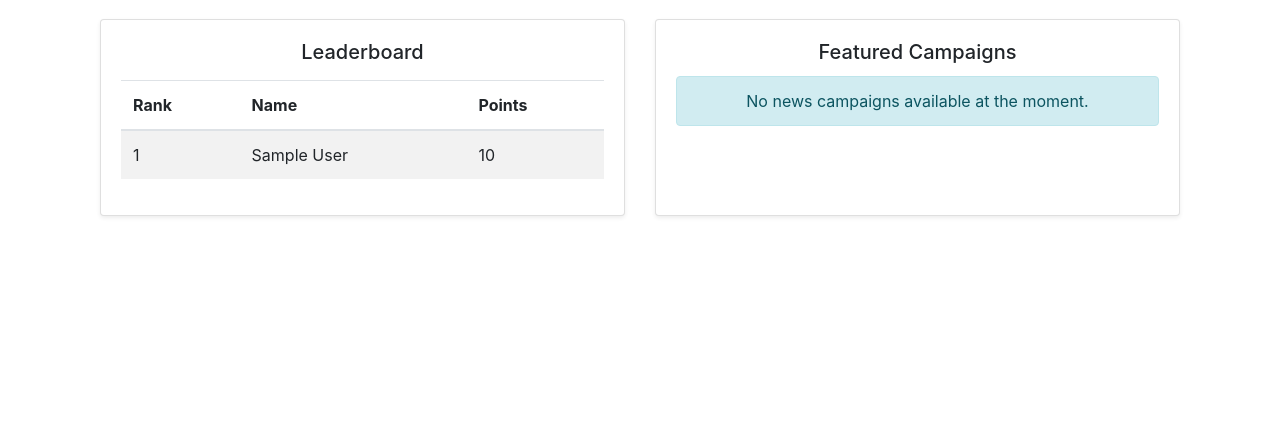
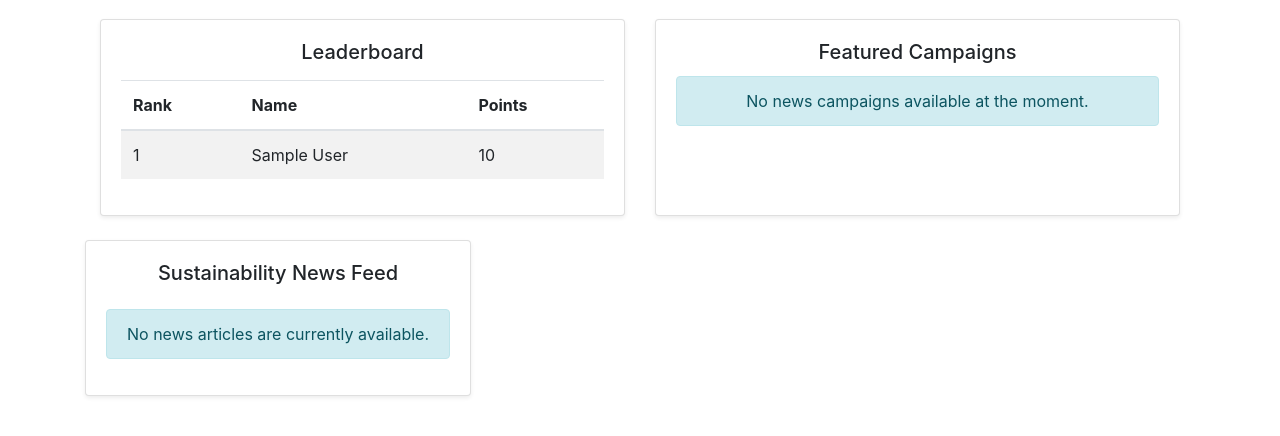
Before and after one commit to CSCI3356-Fall2024/Electronic-Eagles, a Django app: page / in a window 1280 px wide. Shown: the part 325-761 px from the top of the page. Run offline with Django 5.2, Linux system fonts and the light colour scheme; a user stored in the database is signed in; tables that the repository leaves empty hold one stand-in row (values such as "Sample post"); grey boxes marked "Sample" are stand-in pictures.

Commit message:
Add Author field, Landing page HTML not finished

```diff
--- a/delivery3/app/forms.py
+++ b/delivery3/app/forms.py
@@ -62,7 +62,7 @@ class RewardForm(forms.ModelForm):
 class NewsForm(forms.ModelForm):
     class Meta:
         model = News
-        fields = ['title', 'description', 'image', 'start_time', 'end_time']
+        fields = ['title', 'author', 'description', 'image', 'start_time', 'end_time']
         widgets = {
             'start_time': forms.DateTimeInput(attrs={
                 'type': 'datetime-local',
--- a/delivery3/app/models.py
+++ b/delivery3/app/models.py
@@ -112,6 +112,7 @@ class Reward(models.Model):
 
 class News(models.Model):
     title = models.CharField(max_length=200)
+    author = models.CharField(max_length=200)
     description = models.TextField()
     image = models.ImageField(upload_to='news/', blank=True, null=True)
     start_time = models.DateTimeField()
--- a/delivery3/app/templates/active_news.html
+++ b/delivery3/app/templates/active_news.html
@@ -13,6 +13,7 @@
             <thead>
                 <tr>
                     <th>Title</th>
+                    <th>Author</th>
                     <th>Start Date</th>
                     <th>End Date</th>
                     <th>Actions</th>
@@ -22,6 +23,7 @@
                 {% for news in active_news %}
                     <tr>
                         <td>{{ news.title }}</td>
+                        <td>{{ news.author }}</td>
                         <td>{{ news.start_time }}</td>
                         <td>{{ news.end_time }}</td>
                         <td>
@@ -44,6 +46,7 @@
             <thead>
                 <tr>
                     <th>Title</th>
+                    <th>Author</th>
                     <th>Start Date</th>
                     <th>End Date</th>
                     <th>Actions</th>
@@ -53,6 +56,7 @@
                 {% for news in inactive_news %}
                     <tr>
                         <td>{{ news.title }}</td>
+                        <td>{{ news.author }}</td>
                         <td>{{ news.start_time }}</td>
                         <td>{{ news.end_time }}</td>
                         <td>
--- a/delivery3/app/templates/edit_news.html
+++ b/delivery3/app/templates/edit_news.html
@@ -24,6 +24,10 @@
                                 <tr>
                                     <th><label for="news-title">News Title <span class="required-asterisk">*</span></label></th>
                                     <td><input type="text" id="news-title" name="title" class="form-control" value="{{ form.title.value }}" required></td>
+                                </tr>
+                                <tr>
+                                    <th><label for="news-author">Author <span class="required-asterisk">*</span></label></th>
+                                    <td><input type="text" id="news-author" name="author" class="form-control" value="{{ form.author.value }}" required></td>
                                 </tr>
                                 <tr>
                                     <th><label for="start-time">Start Date & Time <span class="required-asterisk">*</span></label></th>
--- a/delivery3/app/templates/landing_page.html
+++ b/delivery3/app/templates/landing_page.html
@@ -47,10 +47,10 @@
                 <div class="card-body">
                     <h5 class="card-title text-center">Featured Campaigns</h5>
                     <div class="news-feed-container">
-                        {% if news_campaigns %}
+                        {% if featured_campaigns %}
                         <div class="d-flex justify-content-center">
                             <div class="container py-3" style="max-height: 500px; overflow-y: auto;">
-                                {% for campaign in news_campaigns %}
+                                {% for campaign in featured_campaigns %}
                                 <div class="card shadow-sm mb-3">
                                     {% if campaign.cover_photo %}
                                         <img src="{{ campaign.cover_photo.url }}" class="card-img-top" alt="{{ campaign.name }}" style="height: 160px; object-fit: cover;">
@@ -87,8 +87,48 @@
                 </div>
             </div>
         </div>
+    <!-- Sustainability News Feed -->
+    <div class="row mt-4">
+        <div class="col-12">
+            <div class="card shadow-sm">
+                <div class="card-body">
+                    <h5 class="card-title text-center mb-4">Sustainability News Feed</h5>
+                    {% if news %}
+                    <div class="row">
+                        {% for article in news %}
+                        <div class="col-md-4 d-flex align-items-center">
+                            <!-- Left Column: Image and Title -->
+                            <div class="text-center">
+                                <h6 class="fw-bold">{{ article.title }}</h6>
+                                {% if article.image %}
+                                    <img src="{{ article.image.url }}" class="img-fluid mb-3" alt="{{ article.title }}" style="max-height: 150px; object-fit: cover;">
+                                {% else %}
+                                    <img src="{% static 'logo.png' %}" class="img-fluid mb-3" alt="Default Image" style="max-height: 150px; object-fit: cover;">
+                                {% endif %}
+                                <div class="text-muted small mb-2">
+                                    <div> {{ article.start_time|date:"M d, Y h:i A" }}</div>
+                                    <div><strong>Author:</strong> {{ article.author }}</div>
+                                </div>
+                            </div>
+                        </div>
+                        <!-- Right Column: Description -->
+                        <div class="col-md-8">
+
+                        </div>
+                        <hr class="my-4">
+                        {% endfor %}
+                    </div>
+                    {% else %}
+                    <div class="alert alert-info text-center">
+                        No news articles are currently available.
+                    </div>
+                    {% endif %}
+                </div>
+            </div>
+        </div>
     </div>
 </div>
+
 {% else %}
 <style>
     .card {
--- a/delivery3/app/templates/news_create.html
+++ b/delivery3/app/templates/news_create.html
@@ -20,9 +20,13 @@
                         {% csrf_token %}
                         <table class="table table-borderless">
                             <tbody>
-
+                                <tr>
                                     <th><label for="news-title">News Title <span class="required-asterisk">*</span></label></th>
                                     <td><input type="text" id="news-title" name="title" class="form-control" required></td>
+                                </tr>
+                                <tr>
+                                    <th><label for="news-title">Author <span class="required-asterisk">*</span></label></th>
+                                    <td><input type="text" id="news-author" name="author" class="form-control" required></td>
                                 </tr>
                                 <tr>
                                     <th><label for="news-description">Description <span class="required-asterisk">*</span></label></th>
--- a/delivery3/app/views.py
+++ b/delivery3/app/views.py
@@ -77,18 +77,25 @@ def validate_campaign(request, campaign_id):
 
 def landing_page(request):
     now = timezone.now()
-    news_campaigns = Campaign.objects.none()
+    featured_campaigns = Campaign.objects.none()
+    news = News.objects.none()
+    news
     if request.user.is_authenticated:
         profile, created = UserProfile.objects.get_or_create(user=request.user)
-        news_campaigns = Campaign.objects.filter(
+        featured_campaigns = Campaign.objects.filter(
             newsfeed=True,
+            start_time__lte=now,
+            end_time__gt=now
+        ).order_by('-start_time')
+        news = News.objects.filter(
             start_time__lte=now,
             end_time__gt=now
         ).order_by('-start_time')
         if not profile.is_complete:
             return redirect('profile_setup')
     return render(request, 'landing_page.html', {
-        'news_campaigns' : news_campaigns,
+        'featured_campaigns' : featured_campaigns,
+        'news' : news,
     })
 
 
@@ -519,6 +526,7 @@ def edit_news_view(request, pk):
             messages.success(request, "News updated successfully!")
             return redirect('active_news')
         else:
+            print(form.errors)
             messages.error(request, "Please correct the errors below.")
     else:
         form = NewsForm(instance=news)
```
Also changed, not shown: delivery3/app/migrations/0016_news_author.py (added), delivery3/media/qr_codes/qr_code-2d6544d4-2e6a-4213-8d9b-7365856def13.png (added).
